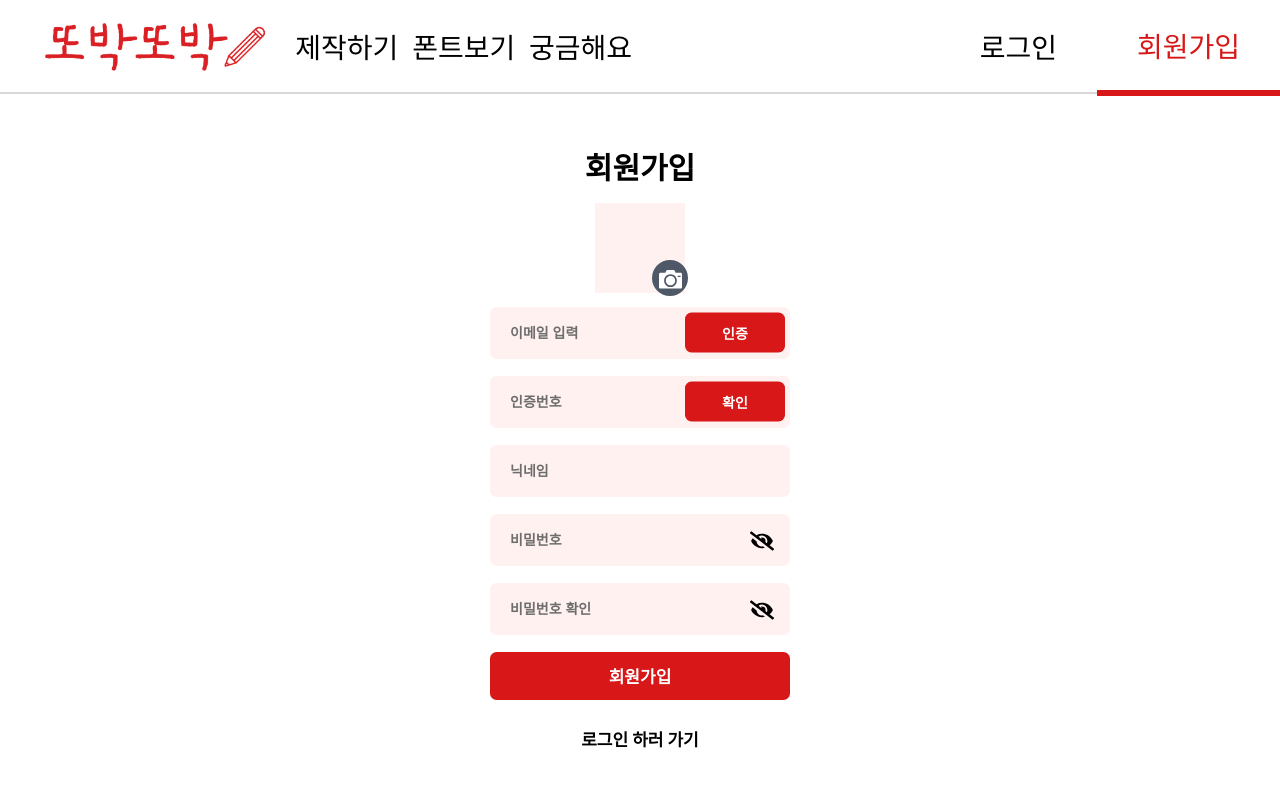
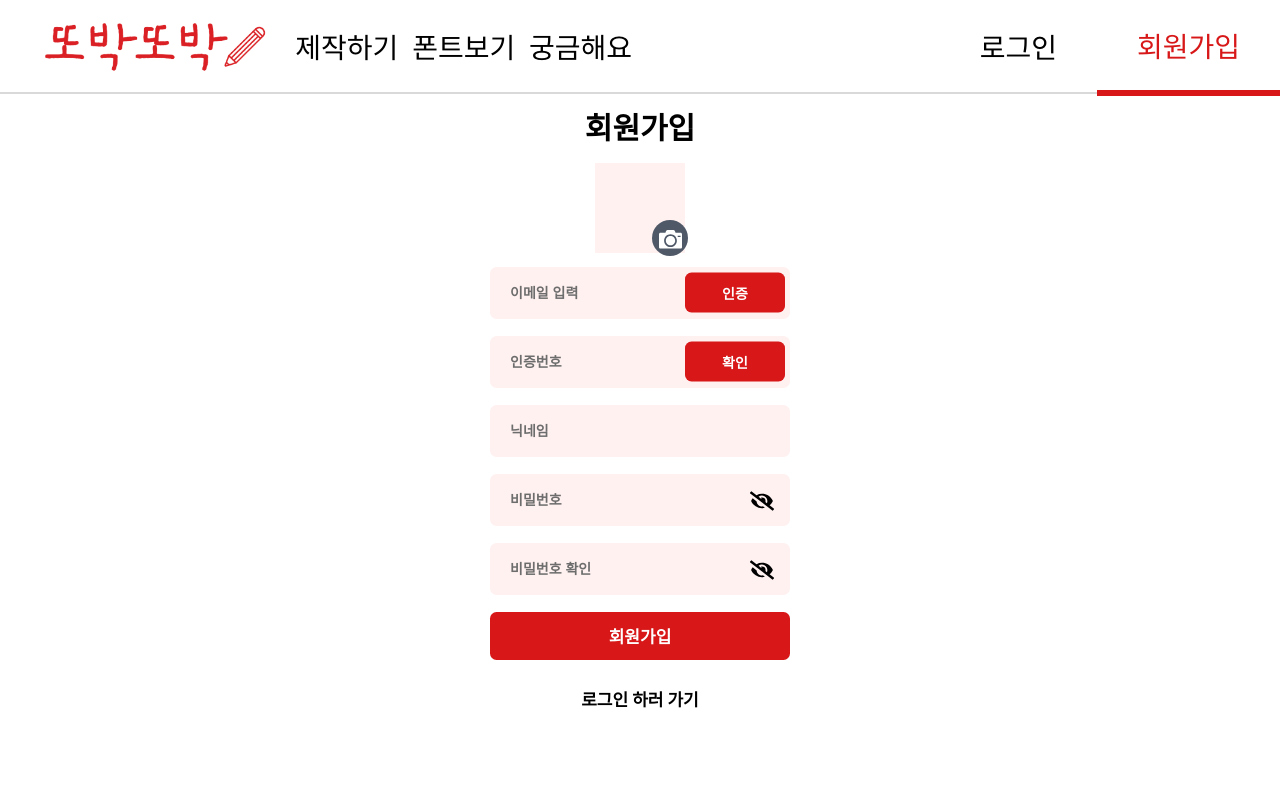
Before and after one commit to asdqwe45/Ddobak_Ddobak, a React (Create React App) app in the folder frontend/: page /signup in a window 1280 px wide. Shown: the top 786 px of the page. Built offline with nearby package versions, Linux system fonts and the light colour scheme; some icons are missing.

Commit message:
<fix>[#092-LTS] 스크롤 디자인 & 회원가입페이지 크기를 수정하였습니다.

```diff
--- a/frontend/src/common/authComponents/AuthComponents.tsx
+++ b/frontend/src/common/authComponents/AuthComponents.tsx
@@ -18,4 +18,5 @@ export const AuthHeader = styled.p`
   font-size: 30px;
   font-weight: bold;
   margin-bottom: 10px;
+  margin-top: 0px;
 `;
--- a/frontend/src/pages/makerPage/MakerPage.module.css
+++ b/frontend/src/pages/makerPage/MakerPage.module.css
@@ -2,4 +2,5 @@
     padding-left: 20px;
     padding-right: 20px;
     padding-top: 50px;
+    padding-bottom: 40px;
 }
--- a/frontend/src/pages/signupPage/SignupPage.module.css
+++ b/frontend/src/pages/signupPage/SignupPage.module.css
@@ -3,8 +3,8 @@
     justify-content: center;
     align-items: center;
     flex-direction: column;
-    padding-top: 20px;
     position: relative;
+    padding-top: 10px;
 }
 
 .navigator {
--- a/frontend/src/rootLayout/RootLayout.module.css
+++ b/frontend/src/rootLayout/RootLayout.module.css
@@ -2,20 +2,21 @@
     padding-left: 100px;
     padding-right: 100px;
 }
-
+/* CSS 파일 내에서 */
+body::-webkit-scrollbar {
+    display: none; /* 스크롤바를 숨깁니다 */
+}
 .screen {
     width: 100%;
 }
 
 ::-webkit-scrollbar {
-    height: 80%;
-    width: 10px;
+    width: 15px;
 }
 
-/* 스크롤바 막대 */
 ::-webkit-scrollbar-thumb {
     background: #D71718;
-    /* 스크롤바 막대 색상 */
+    max-height: 100px;
     border-radius: 12px 12px 12px 12px;
 }
 
@@ -23,14 +24,11 @@
     background-color: #B6B6B6;
 }
 
-/* 스크롤이 움직이는 뒷 배경 */
 ::-webkit-scrollbar-track {
     background: #EBB4AD;
-    /* 스크롤바 뒷 배경 색상 */
     border-radius: 12px 12px 12px 12px;
 }
+
 ::-webkit-scrollbar-track:hover {
     background: #ECECEC;
-    /* 스크롤바 뒷 배경 색상 */
 }
-/* ECECEC */
```
